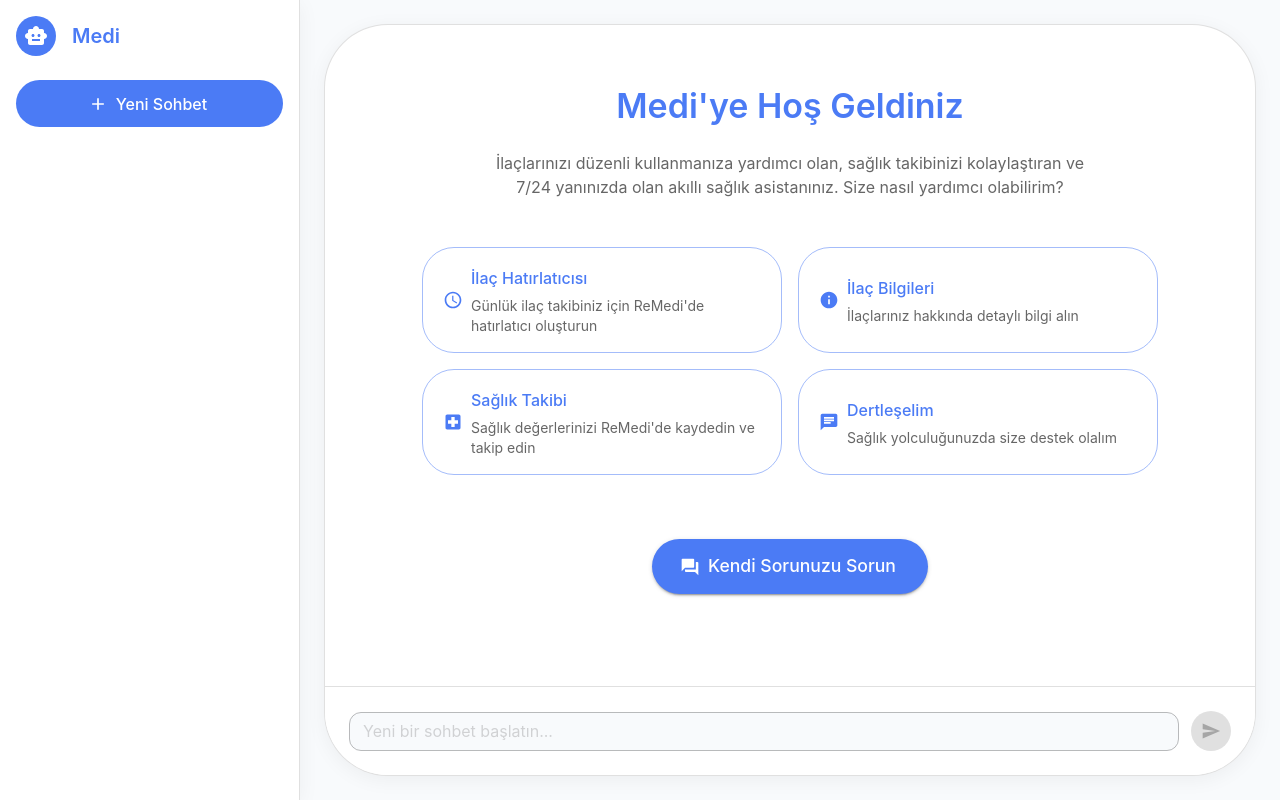
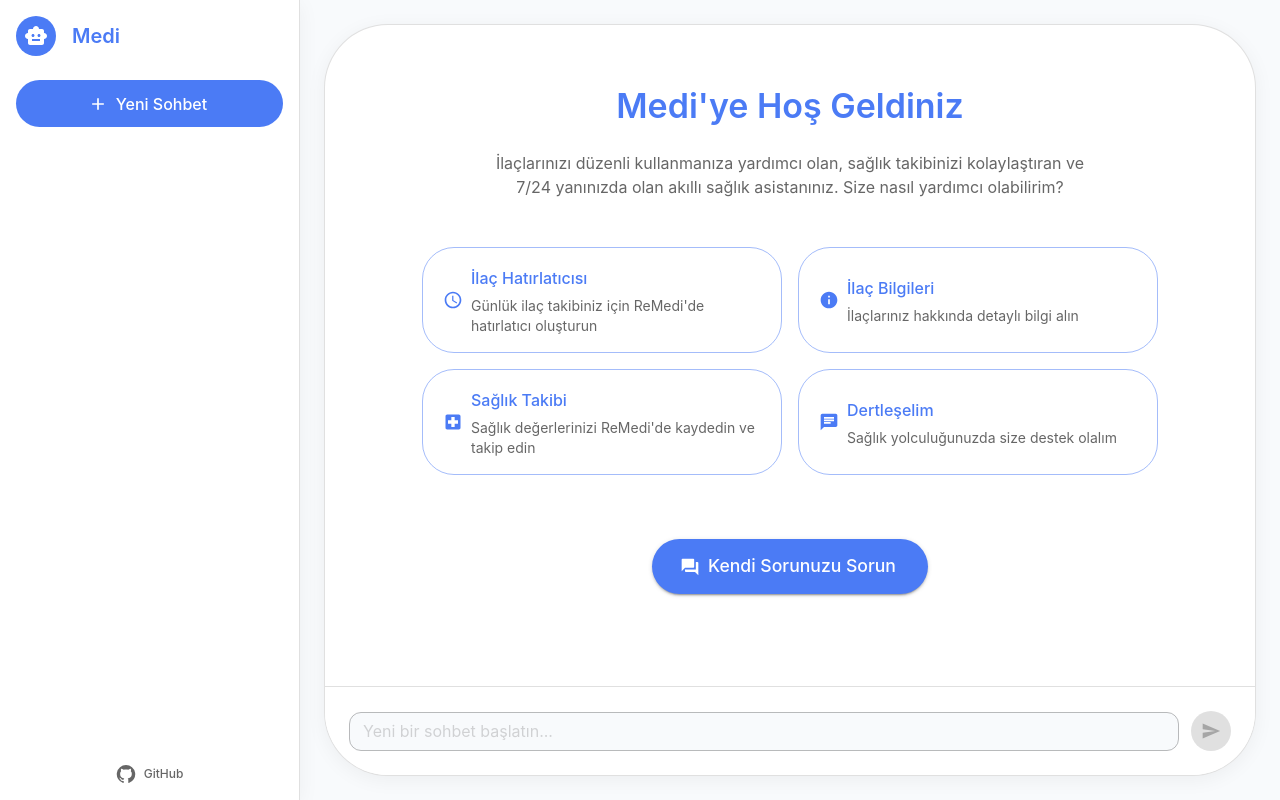
Before and after one commit to 8kaze8/medibot, a React (Vite) app: page / in a window 1280 px wide. Built offline with nearby package versions, Linux system fonts and the light colour scheme.

Commit message:
feat: Add GitHub link to Sidebar and modify chat initialization behavior

```diff
--- a/src/App.tsx
+++ b/src/App.tsx
@@ -94,11 +94,8 @@ function App() {
     if (savedChats) {
       const parsedChats = JSON.parse(savedChats);
       setChats(parsedChats);
-
-      // Select the most recent chat if exists
-      if (parsedChats.length > 0) {
-        setSelectedChat(parsedChats[0].id);
-      }
+      // Her zaman WelcomeScreen ile başla
+      setSelectedChat(null);
     }
   }, []);
 
--- a/src/components/layout/Sidebar.tsx
+++ b/src/components/layout/Sidebar.tsx
@@ -5,9 +5,11 @@ import {
   Drawer,
   useTheme,
   useMediaQuery,
+  Link,
 } from "@mui/material";
 import AddIcon from "@mui/icons-material/Add";
 import SmartToyIcon from "@mui/icons-material/SmartToy";
+import GitHubIcon from "@mui/icons-material/GitHub";
 import ChatList from "../chat/ChatList";
 
 interface Chat {
@@ -51,6 +53,7 @@ const Sidebar = ({
         display: "flex",
         flexDirection: "column",
         height: "100%",
+        position: "relative",
       }}
     >
       <Box
@@ -106,6 +109,39 @@ const Sidebar = ({
         onEditChat={onEditChat}
         onDeleteChat={onDeleteChat}
       />
+
+      <Box
+        sx={{
+          position: "absolute",
+          bottom: { xs: 12, md: 16 },
+          left: 0,
+          right: 0,
+          display: "flex",
+          justifyContent: "center",
+        }}
+      >
+        <Link
+          href="https://github.com/8kaze8/medibot"
+          target="_blank"
+          rel="noopener noreferrer"
+          color="inherit"
+          sx={{
+            display: "flex",
+            alignItems: "center",
+            gap: 1,
+            textDecoration: "none",
+            color: "text.secondary",
+            "&:hover": {
+              color: "primary.main",
+            },
+          }}
+        >
+          <GitHubIcon sx={{ fontSize: 20 }} />
+          <Typography variant="caption" sx={{ fontWeight: 500 }}>
+            GitHub
+          </Typography>
+        </Link>
+      </Box>
     </Box>
   );
 
```
